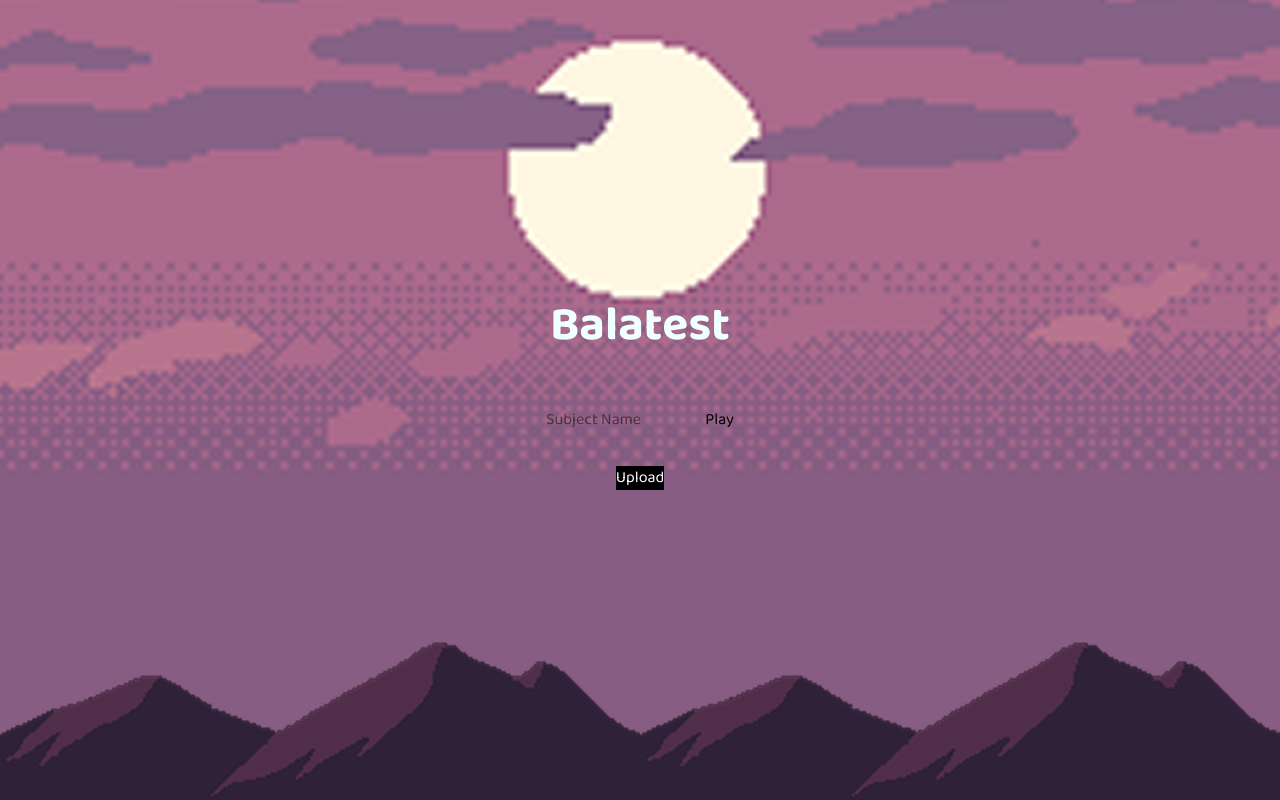
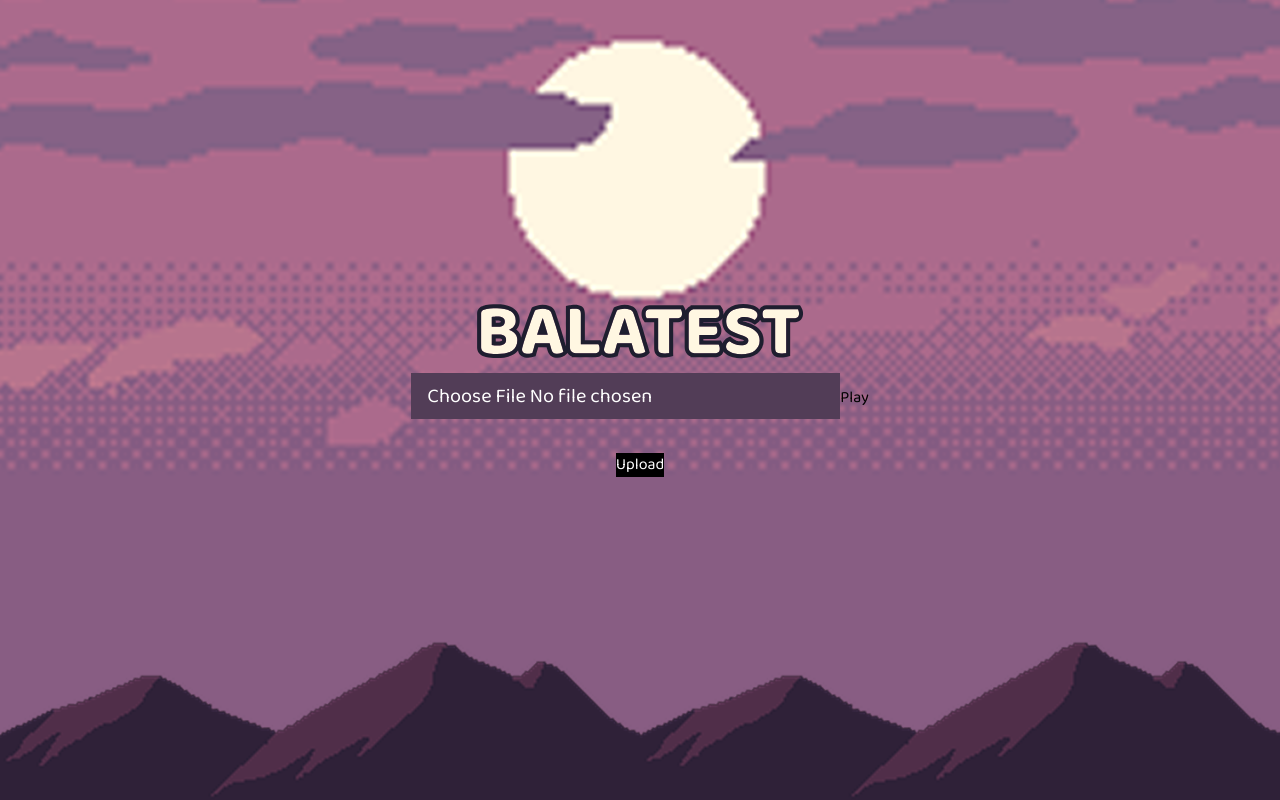
Before and after one commit to YuChan707/balatro, a React (Vite) app in the folder frontend/: page / in a window 1280 px wide. Built offline with nearby package versions, Linux system fonts and the light colour scheme.

Commit message:
mod: updated menu

```diff
--- a/frontend/src/components/menu.jsx
+++ b/frontend/src/components/menu.jsx
@@ -1,16 +1,21 @@
 import React from "react";
+import logo from "./../assets/logo.svg";
 
 export default function Menu() {
   return (
     <div className="background-image">
-      <h1 className="title">Balatest</h1>
+      <img src={logo} alt="logo" />
       <div className="nameIn">
-        <input className="Player" type="text" placeholder="Subject Name" />
+        <input
+          className="text-white bg-[#523D57] text-[20px] px-4 py-2"
+          type="file"
+          placeholder="Subject Name"
+        />
         <button>Play</button>
       </div>
 
       <div className="upLoad">
-        <button className="upbutton">Upload </button>
+        <button className="upbutton">Upload</button>
       </div>
     </div>
   );
```
Also changed, not shown: frontend/src/assets/logo.svg (added), 1 other file (tests, documents, lock files or other folders).
